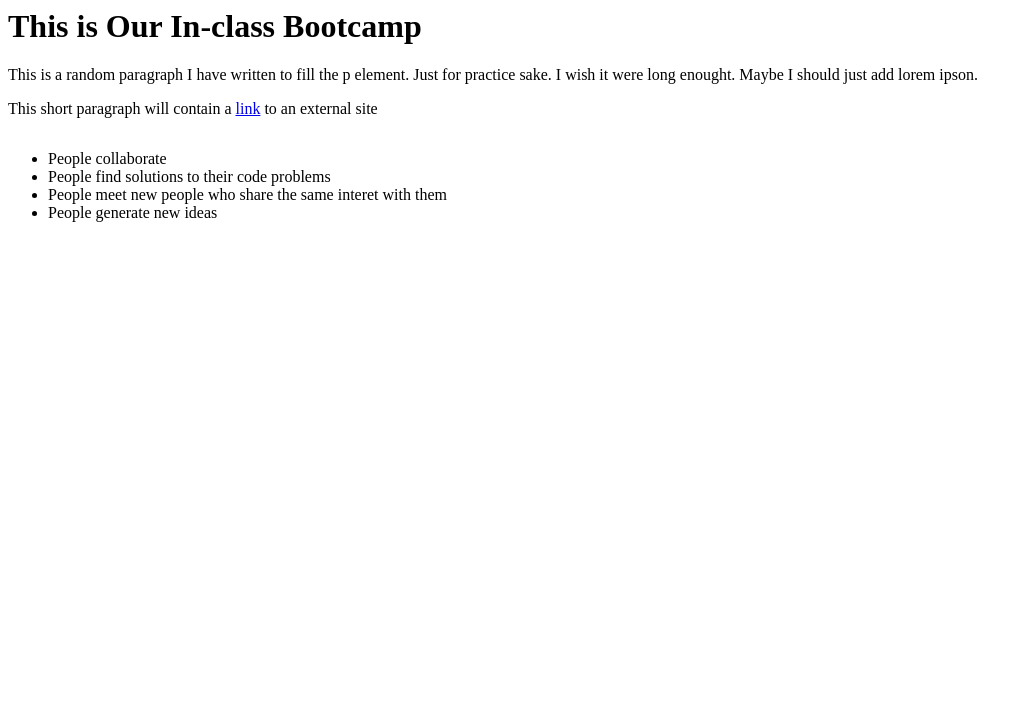
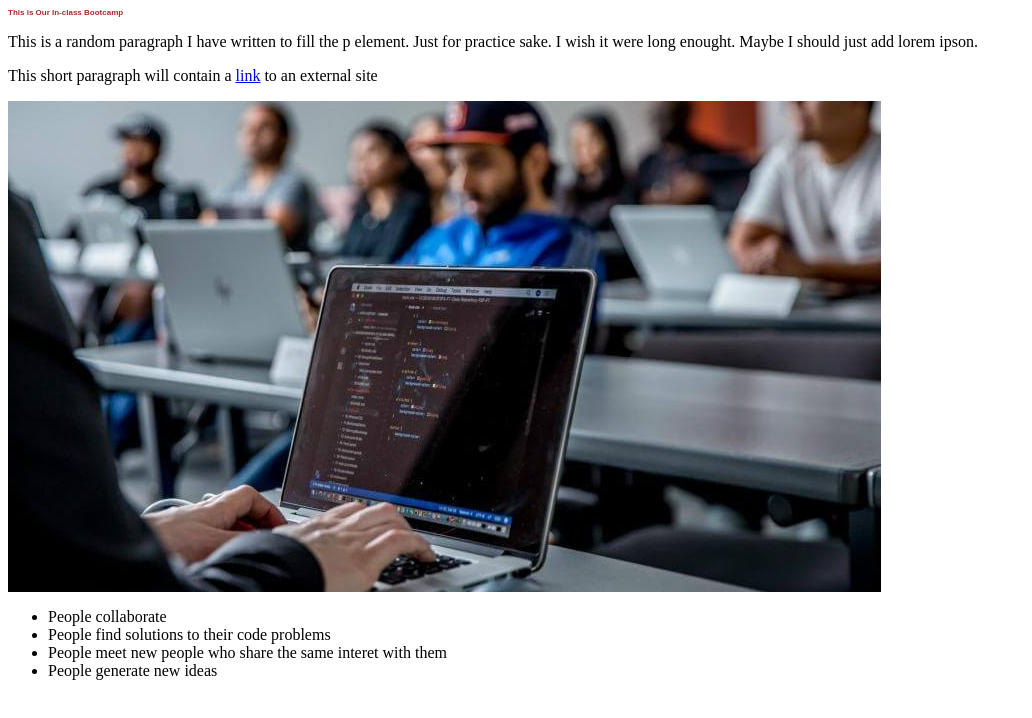
Before and after one commit to samuelaa0245/sam-amoab, a plain HTML site: page index.html in a window 1280 px wide. Shown: the whole page, without its empty margins (0-1032 px from the left). Drawn offline with Linux system fonts and the light colour scheme.

Commit message:
added some css

```diff
--- a/index.html
+++ b/index.html
@@ -3,17 +3,20 @@
     <meta charset="UTF-8">
     <meta name="viewport" content="width=device-width, initial-scale=1.0">
     <title>Document</title>
+    <link rel="stylesheet" href="styles.css">
 </head>
 <body>
+    <div class="body">
         <h1>This is Our In-class Bootcamp</h1>
         <p>This is a random paragraph I have written to fill the p element. Just for practice sake. I wish it were long enought. Maybe I should just add lorem ipson. </p>
         <p>This short paragraph will contain a <a href="#">link</a> to an external site</p>
-    <img src="Coding-Bootcamps.jpeg" alt="">
+        <img src="Boot-campp.jpg" alt="people at a bootcamp">
         <ul>
             <li>People collaborate</li>
             <li>People find solutions to their code problems</li>
             <li>People meet new people who share the same interet with them</li>
             <li>People generate new ideas</li>
         </ul>
+    </div>
 </body>
 </html>
--- a/styles.css
+++ b/styles.css
@@ -0,0 +1,9 @@
+h1 {
+    font-family: Arial, Helvetica, sans-serif;
+    font-size: 50%;
+    color: brown;
+}
+
+.body {
+    width: auto;
+}
```
Lines whose indentation alone changed are shown as unchanged.
